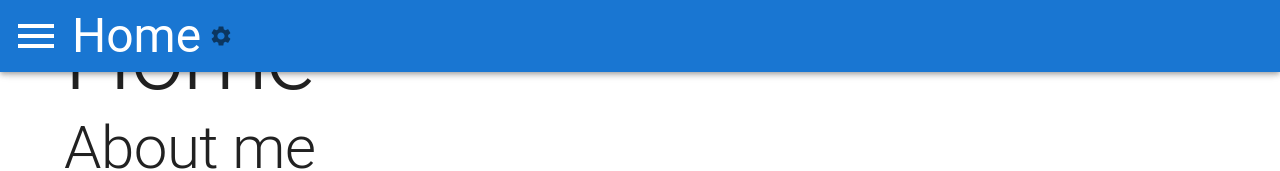
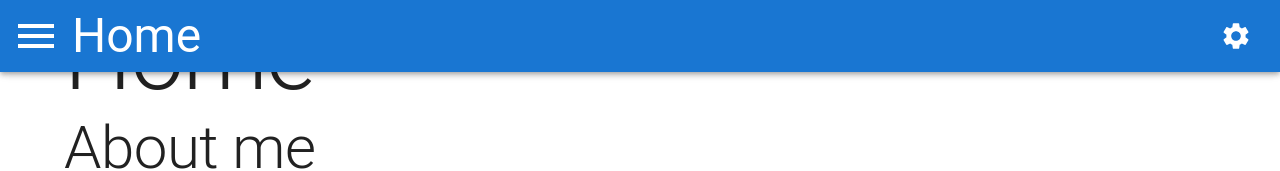
Before and after one commit to SeraphelCelaena/serpag-website, a Next.js app in the folder frontend/: page / in a window 1280 px wide. Shown: the top 171 px of the page. Built offline with nearby package versions, Linux system fonts and the light colour scheme.

Commit message:
settings button and dark mode

```diff
--- a/frontend/src/components/Navbar.tsx
+++ b/frontend/src/components/Navbar.tsx
@@ -1,6 +1,5 @@
 // MUI Imports
 import AppBar from '@mui/material/AppBar';
-import Box from '@mui/material/Box';
 import Drawer from '@mui/material/Drawer';
 import IconButton from '@mui/material/IconButton';
 import Toolbar from '@mui/material/Toolbar';
@@ -16,9 +15,13 @@ import { useState } from 'react';
 export default function Navbar() {
 	const [drawerOpen, setDrawerOpen] = useState(false);
 
-	const handleOpenClick = () => {
-		setDrawerOpen(!drawerOpen);
-	};
+	const handleClose = () => {
+		setDrawerOpen(false);
+	}
+
+	const handleOpen = () => {
+		setDrawerOpen(true);
+	}
 
 	return (
 		<>
@@ -30,7 +33,7 @@ export default function Navbar() {
 				<Toolbar disableGutters>
 					<IconButton
 						size="large"
-						onClick={handleOpenClick}
+						onClick={handleOpen}
 						color="inherit"
 					>
 						<MenuIcon
@@ -44,14 +47,25 @@ export default function Navbar() {
 					>
 						Home
 					</Typography>
-					<IconButton>
-						<SettingsIcon />
+					<IconButton
+						size="large"
+						color="inherit"
+						sx={{
+							marginLeft: 'auto',
+							marginRight: '1rem'
+						}}
+					>
+						<SettingsIcon
+							sx={{
+								fontSize: '2rem'
+							}}
+						/>
 					</IconButton>
 				</Toolbar>
 			</AppBar>
 			<Drawer
 				open={drawerOpen}
-				onClose={handleOpenClick}
+				onClose={handleClose}
 				PaperProps={{
 					sx: {
 						width: {
--- a/frontend/src/pages/_app.tsx
+++ b/frontend/src/pages/_app.tsx
@@ -1,5 +1,7 @@
 // MUI Imports
 import CssBaseline from '@mui/material/CssBaseline';
+import useMediaQuery from '@mui/material/useMediaQuery';
+import { createTheme, ThemeProvider } from '@mui/material/styles';
 
 // Next Imports
 import type { AppProps } from 'next/app'
@@ -8,11 +10,19 @@ import type { AppProps } from 'next/app'
 import Navbar from '@/components/Navbar';
 
 export default function App({Component, pageProps}: AppProps) {
+	const prefersDarkMode = useMediaQuery('(prefers-color-scheme: dark)');
+
+	const theme = createTheme({
+		palette: {
+			mode: prefersDarkMode ? 'dark' : 'light'
+		}
+	});
+
 	return (
-		<>
+		<ThemeProvider theme={theme}>
 			<CssBaseline />
 			<Navbar />
 			<Component {...pageProps} />
-		</>
+		</ThemeProvider>
 	)
 }
```
